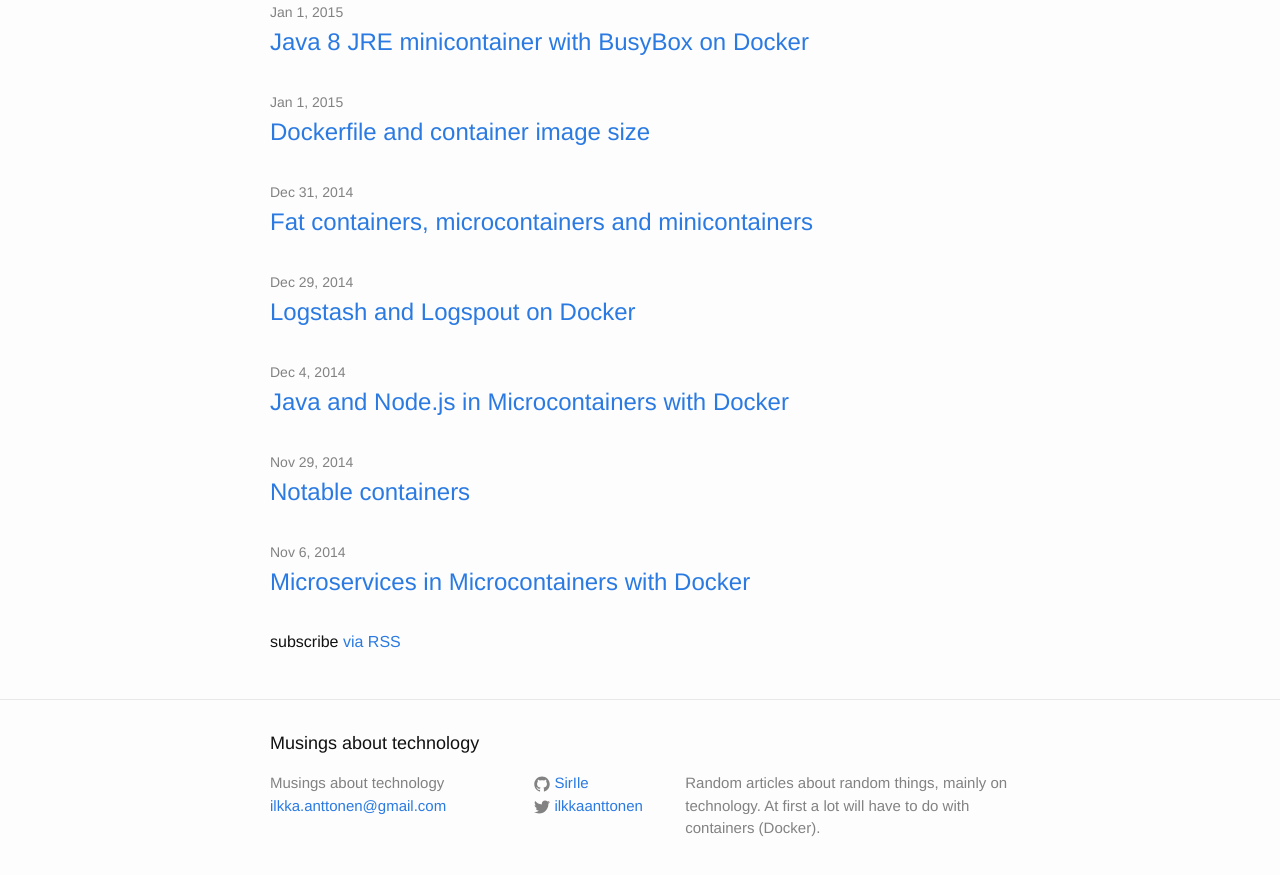
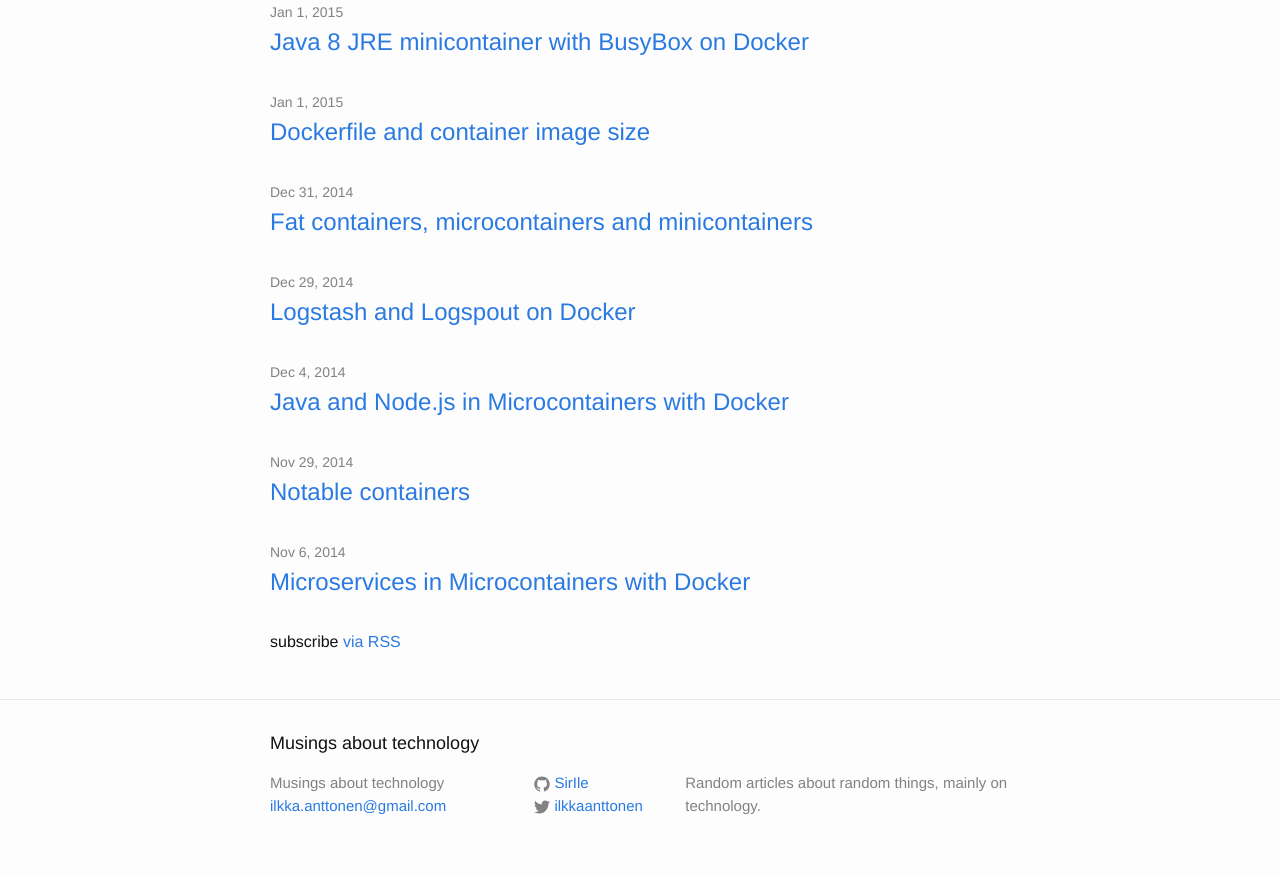
Before and after one commit to SirIle/sirile.github.io, a Jekyll site: the page built from index.html, in a window 1280 px wide and 900 px high, scrolled down 2513 px. Shown: the top 875 px of the window. Built offline with Jekyll 4.4.1, drawn with Linux system fonts in a browser that asks for light colours.

Commit message:
fix(footer): Minor modification

```diff
--- a/_config.yml
+++ b/_config.yml
@@ -2,8 +2,7 @@
 title: Musings about technology
 email: ilkka.anttonen@gmail.com
 description: > # this means to ignore newlines until "baseurl:"
-  Random articles about random things, mainly on technology. At first
-  a lot will have to do with containers (Docker).
+  Random articles about random things, mainly on technology.
 baseurl: "" # the subpath of your site, e.g. /blog/
 url: "http://sirile.github.io" # the base hostname & protocol for your site
 twitter_username: ilkkaanttonen
```
